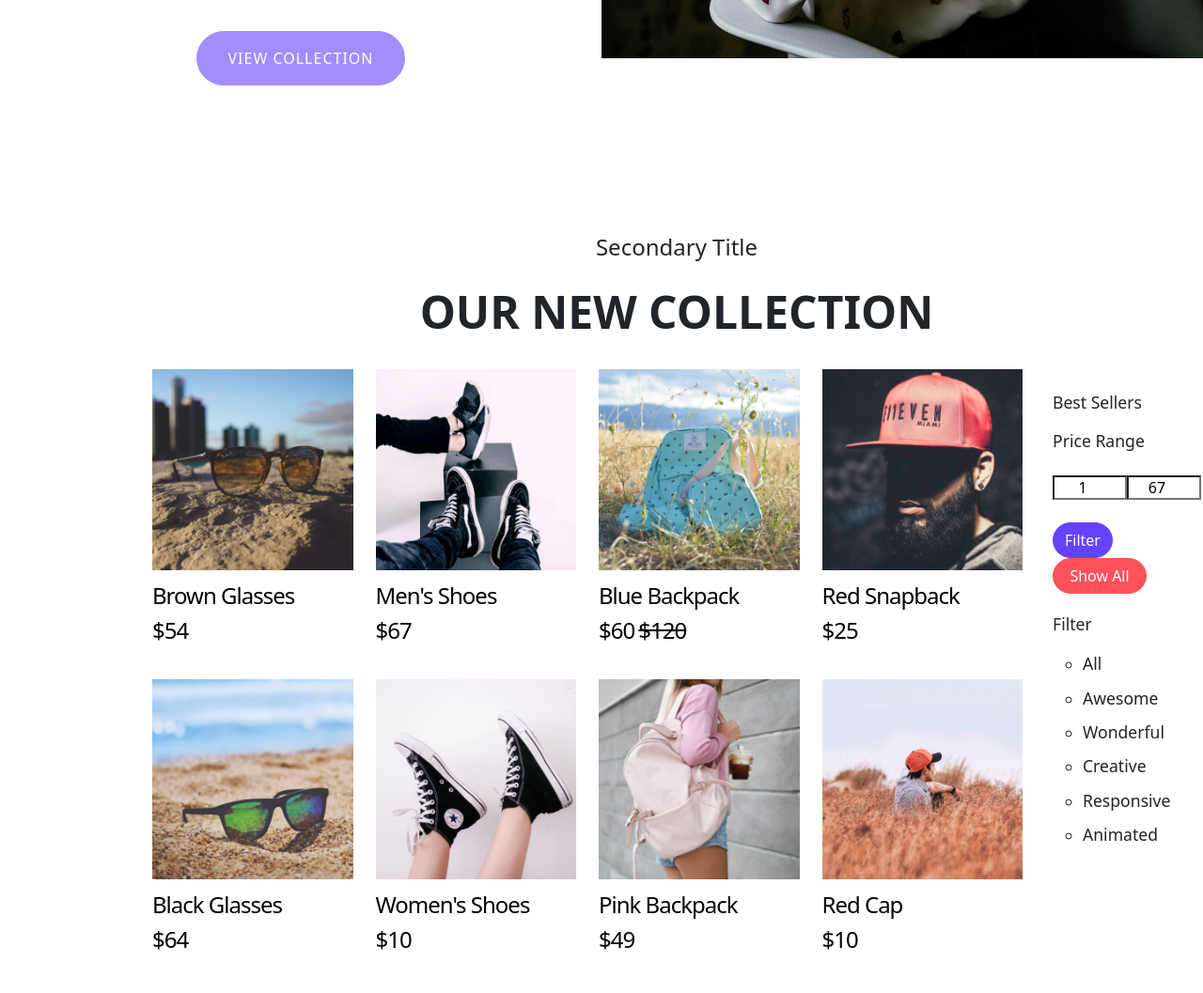
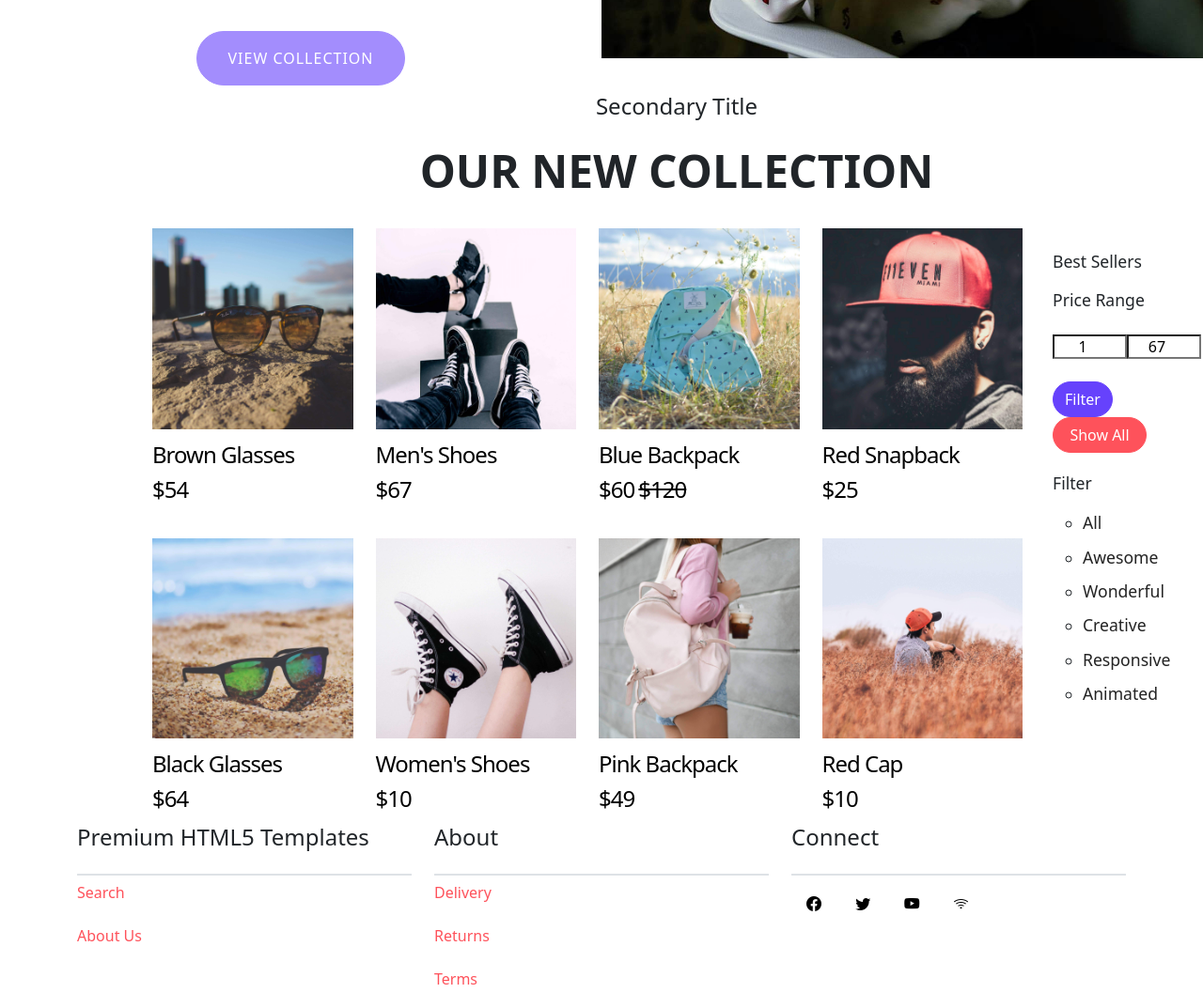
Before and after one commit to imtiyazsk/online, a plain HTML site: page index.html in a window 1280 px wide. Shown: the part 2343-3400 px from the top of the page at 94% size. Drawn offline with nearby package versions, Linux system fonts and the light colour scheme.

Commit message:
paddind changed

```diff
--- a/assets/css/style.css
+++ b/assets/css/style.css
@@ -137,7 +137,7 @@
     transition: 0.75s;
 }
 .secondary{
-    padding: 150px;
+    padding: 0px 150px;
 }
 .secondary .second_head h5{
     font-size: 1.5rem;
```
